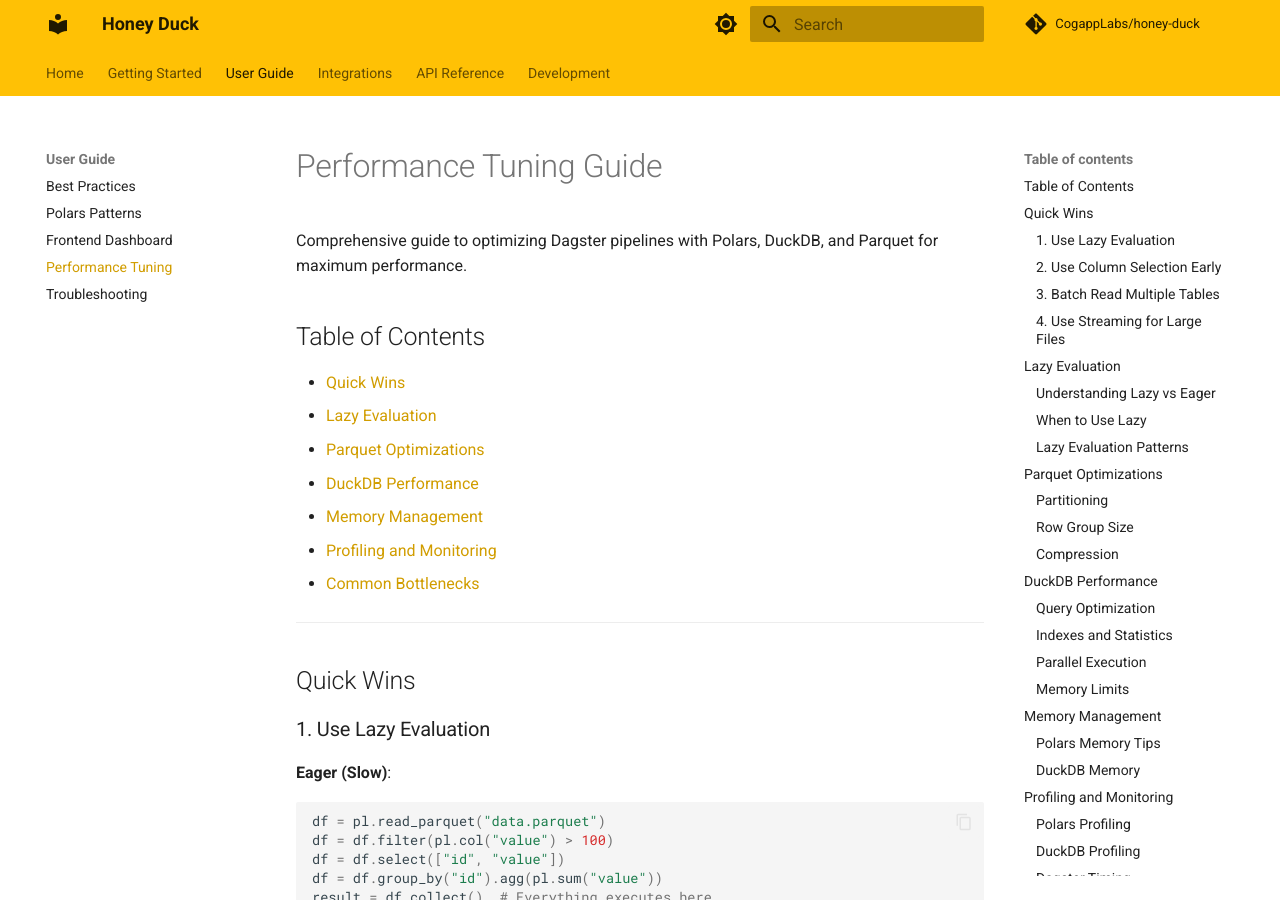
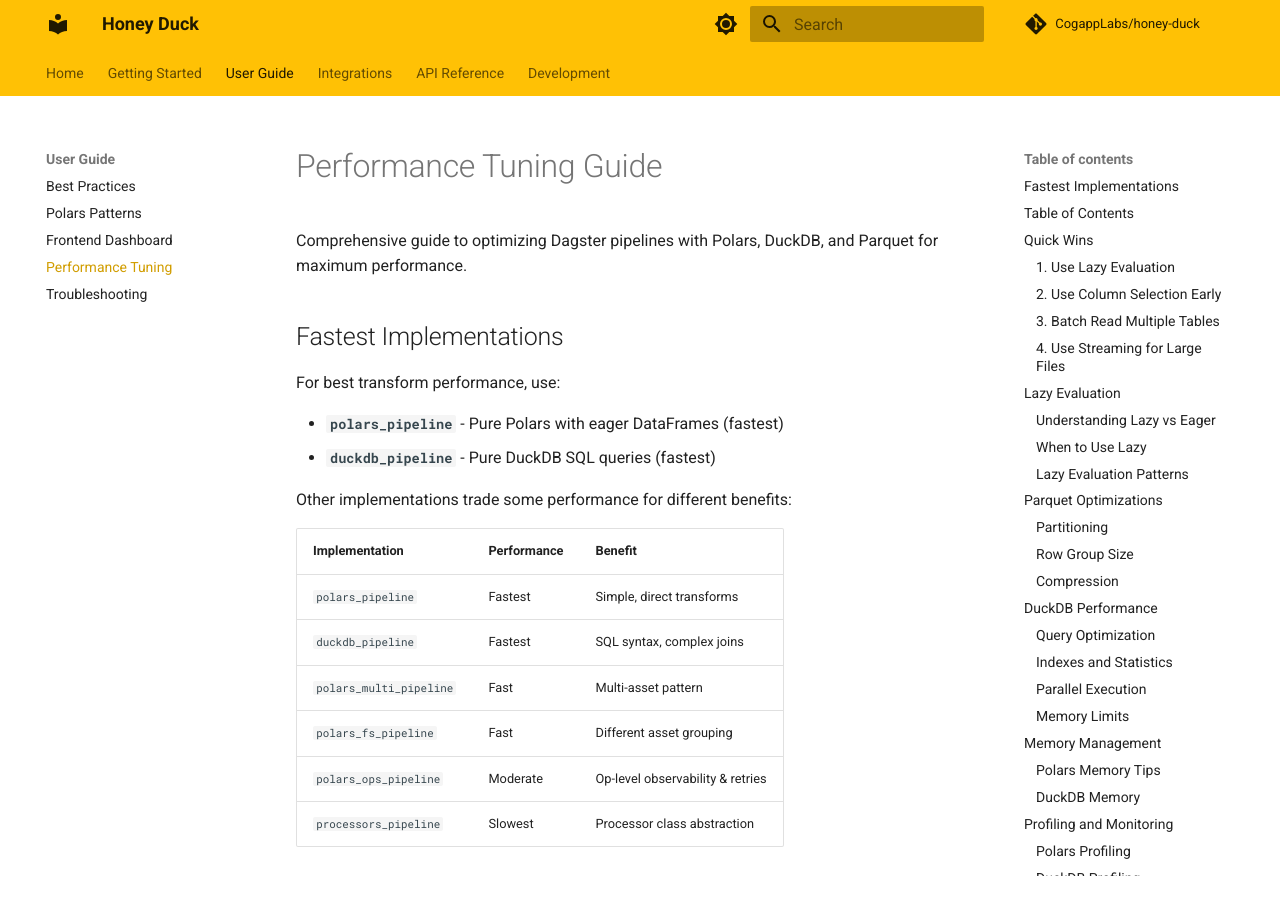
Before and after one commit to CogappLabs/honey-duck, an MkDocs documentation site: the page built from docs/user-guide/performance.md, in a window 1280 px wide and 900 px high. Built offline with MkDocs 1.6.1 and Material for MkDocs 9.7.7, drawn with Linux system fonts in a browser that asks for light colours; comment, search, counter and statistics services are not loaded.

Commit message:
Add implementation performance comparison to docs
Document which pipeline implementations are fastest (polars, duckdb)
vs slower (processors_pipeline due to abstraction overhead).

Co-Authored-By: Claude Opus 4.5 <noreply@anthropic.com>

```diff
--- a/docs/user-guide/performance.md
+++ b/docs/user-guide/performance.md
@@ -1,6 +1,24 @@
 # Performance Tuning Guide
 
 Comprehensive guide to optimizing Dagster pipelines with Polars, DuckDB, and Parquet for maximum performance.
+
+## Fastest Implementations
+
+For best transform performance, use:
+
+- **`polars_pipeline`** - Pure Polars with eager DataFrames (fastest)
+- **`duckdb_pipeline`** - Pure DuckDB SQL queries (fastest)
+
+Other implementations trade some performance for different benefits:
+
+| Implementation | Performance | Benefit |
+|----------------|-------------|---------|
+| `polars_pipeline` | Fastest | Simple, direct transforms |
+| `duckdb_pipeline` | Fastest | SQL syntax, complex joins |
+| `polars_multi_pipeline` | Fast | Multi-asset pattern |
+| `polars_fs_pipeline` | Fast | Different asset grouping |
+| `polars_ops_pipeline` | Moderate | Op-level observability & retries |
+| `processors_pipeline` | Slowest | Processor class abstraction |
 
 ## Table of Contents
 
```
Also changed, not shown: CLAUDE.md (+1 -1 lines).
